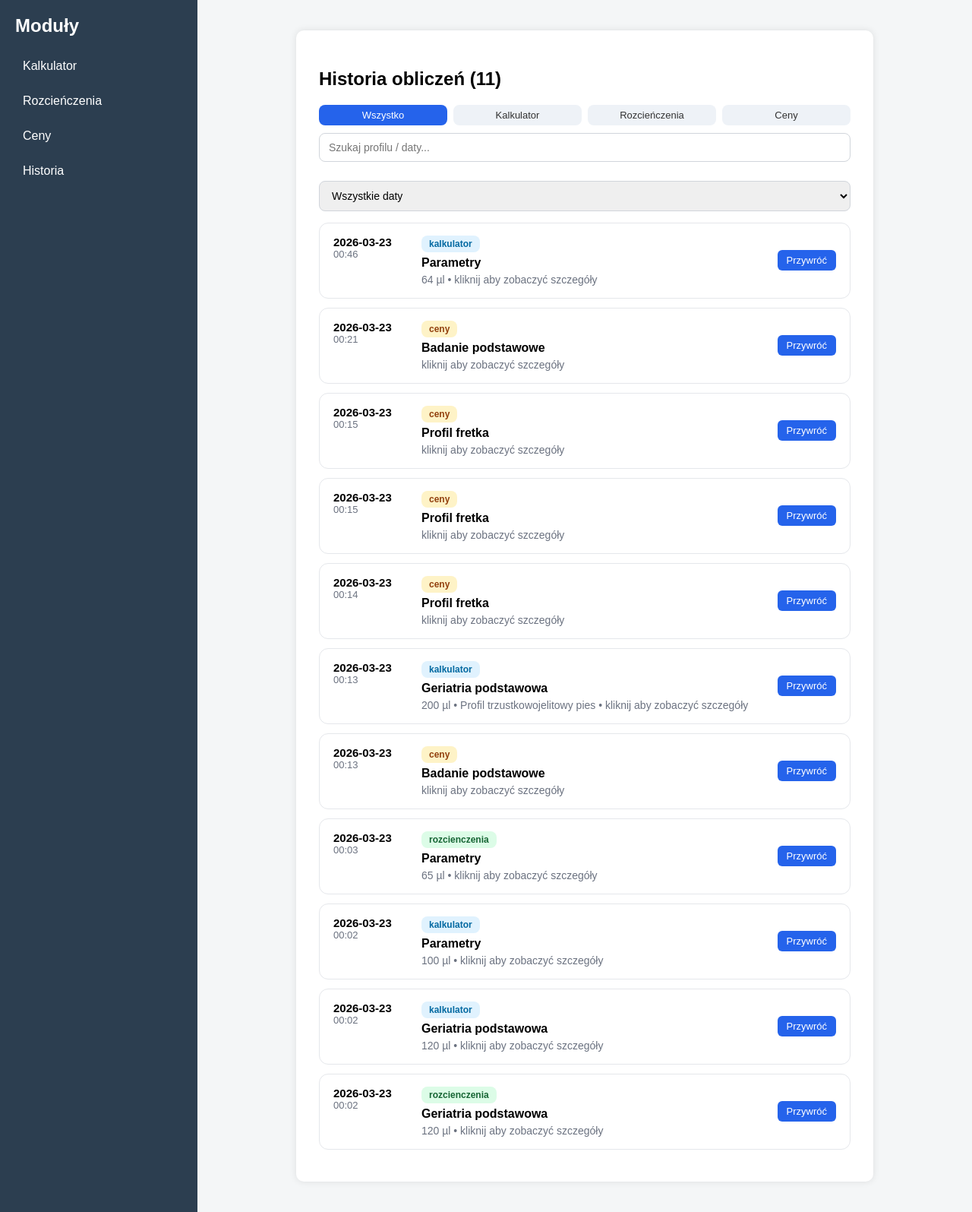
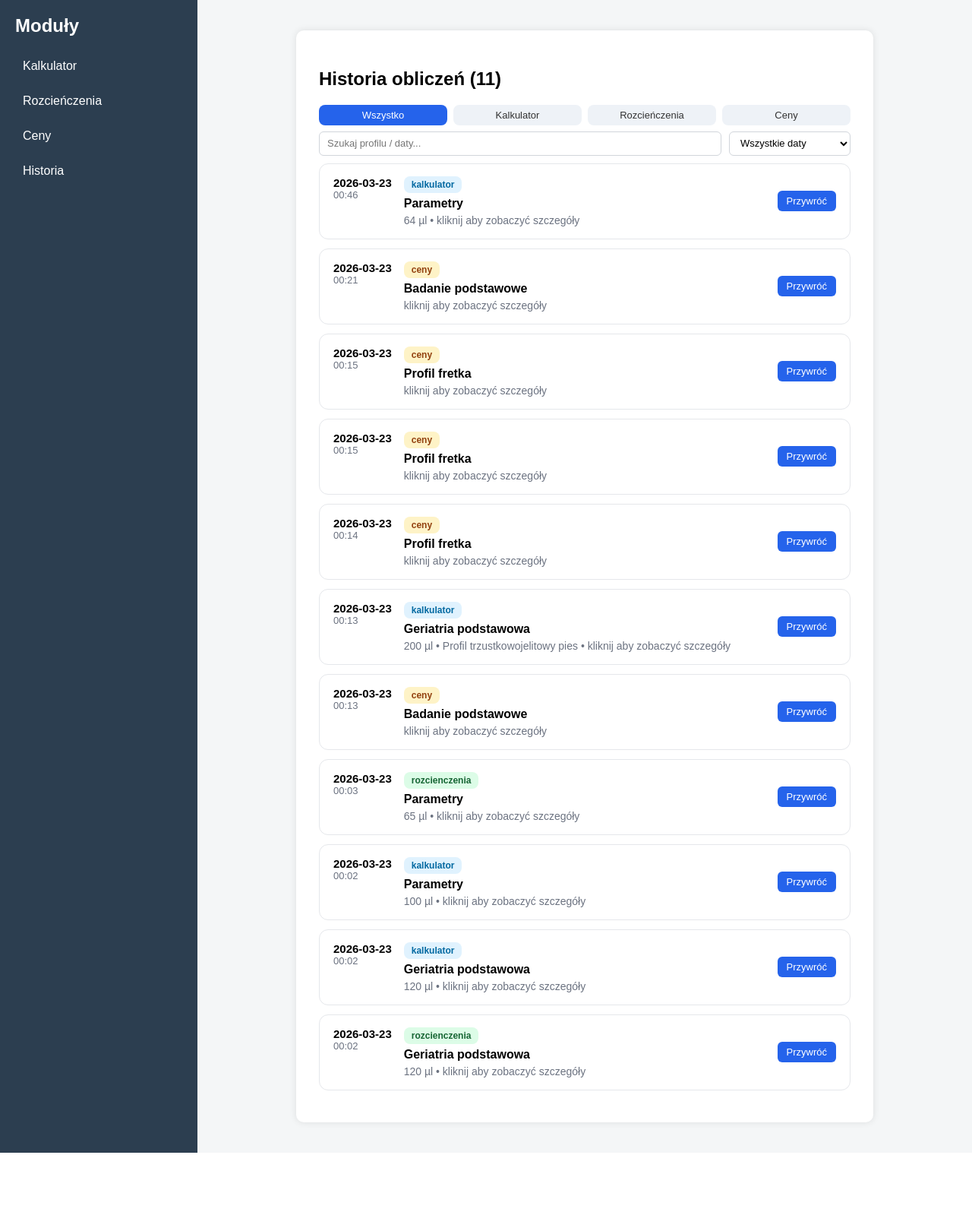
Before and after one commit to GaLaXy2137-JP2/kalkulator, a FastAPI app: page /historia in a window 1280 px wide. Shown: the whole page at 76% size. After the commit the page ends 1517 px from the top, so only its background shows below. Run offline with FastAPI, Linux system fonts and the light colour scheme.

Commit message:
Działa i ładne

```diff
--- a/static/style.css
+++ b/static/style.css
@@ -7,7 +7,7 @@ HISTORIA — STABILNA + CZYTELNA 🔥
     justify-content:space-between;
     align-items:center;
 
-    padding:16px 18px;              /* 🔥 więcej powietrza */
+    padding:16px 18px;
     border:1px solid #e5e7eb;
     border-radius:12px;
     margin-bottom:12px;
@@ -27,31 +27,34 @@ HISTORIA — STABILNA + CZYTELNA 🔥
 
 .historia_left{
     display:flex;
-    gap:16px;                       /* 🔥 większy odstęp */
+    gap:16px;
     align-items:flex-start;
     flex:1;
 }
 
 /* DATA */
 
-.historia_data{
-    display:flex !important;
-    flex-direction:column !important;
-    align-items:flex-start;
-    gap:3px;
-    min-width:100px;                /* 🔥 stabilniejsza kolumna */
+#historia_data_filter{
+    flex-shrink:0;              /* 🔥 FIX */
+    width:160px;
+    height:32px;
+    padding:6px 10px;
+    border-radius:6px;
+    border:1px solid #d1d5db;
+    font-size:13px;
+    background:white;
 }
 
 /* DATA (ważniejsza) */
 .data_dzien{
-    font-size:15px;                 /* 🔥 większa */
+    font-size:15px;
     font-weight:600;
     line-height:1.2;
 }
 
 /* GODZINA */
 .data_godzina{
-    font-size:13px;                 /* 🔥 większa */
+    font-size:13px;
     color:#6b7280;
     line-height:1;
 }
@@ -61,7 +64,7 @@ HISTORIA — STABILNA + CZYTELNA 🔥
 .historia_main{
     display:flex;
     flex-direction:column;
-    gap:5px;                        /* 🔥 więcej przestrzeni */
+    gap:5px;
 }
 
 /* TAG */
@@ -70,10 +73,11 @@ HISTORIA — STABILNA + CZYTELNA 🔥
     display:inline-block;
     padding:4px 10px;
     border-radius:8px;
-    font-size:12px;                 /* 🔥 większy */
+    font-size:12px;
     font-weight:600;
     width:fit-content;
 }
+
 .modul.kalkulator{
     background:#e0f2fe;
     color:#0369a1;
@@ -88,17 +92,18 @@ HISTORIA — STABILNA + CZYTELNA 🔥
     background:#fef3c7;
     color:#92400e;
 }
+
 /* TYTUŁ */
 
 .historia_tytul{
-    font-size:16px;                 /* 🔥 KLUCZ */
+    font-size:16px;
     font-weight:600;
 }
 
 /* OPIS */
 
 .historia_opis{
-    font-size:14px;                 /* 🔥 czytelne */
+    font-size:14px;
     color:#6b7280;
 }
 
@@ -108,7 +113,6 @@ HISTORIA — STABILNA + CZYTELNA 🔥
     flex-shrink:0;
 }
 
-/* BUTTON — NIE RUSZAMY WYGLĄDU */
 .historia_action button{
     background:#2563eb;
     color:white;
@@ -135,7 +139,7 @@ SZCZEGÓŁY
     padding:12px;
     border-radius:10px;
     background:#f1f5f9;
-    font-size:14px;                 /* 🔥 większe */
+    font-size:14px;
     line-height:1.5;
 }
 
@@ -145,20 +149,11 @@ SZCZEGÓŁY
 
 .historia_item.open .historia_details{
     display:block;
-}/* ANIMACJA */
-
-@keyframes fadeIn{
-    from{
-        opacity:0;
-        transform:translateY(-5px);
-    }
-    to{
-        opacity:1;
-        transform:translateY(0);
-    }
 }
 
-/* FILTRY */
+/* =========================
+FILTRY
+========================= */
 
 .historia_filtry{
     display:flex;
@@ -185,18 +180,52 @@ SZCZEGÓŁY
     color:white;
 }
 
-/* SEARCH */
+/* =========================
+TOPBAR (🔥 NOWE)
+========================= */
+
+.historia_topbar{
+    display:flex;
+    gap:10px;
+    align-items:center;
+    margin:8px 0 10px 0;
+}
+
+.search_wrapper{
+    position:relative;
+    flex:1;
+    display:flex;
+}
+
+/* SEARCH FIX */
 
 .historia_search{
-    width:100%; /* 🔥 KLUCZ */
-    margin:10px 0 15px 0;
-    padding:10px 40px 10px 12px; /* 🔥 miejsce na X */
-    border-radius:8px;
+    width:100%;
+    margin:0;                      /* 🔥 FIX */
+    padding:6px 34px 6px 10px;
+    border-radius:6px;
     border:1px solid #d1d5db;
-    font-size:14px;
+    font-size:13px;
+    height:32px;                  /* 🔥 dopasowanie */
     box-sizing:border-box;
 }
-/* RESPONSIVE */
+
+/* X FIX */
+
+#clear_search {
+    position:absolute;
+    right:10px;
+    top:50%;
+    transform:translateY(-50%);
+    cursor:pointer;
+    font-size:13px;
+    display:none;
+    color:#888;
+}
+
+/* =========================
+RESPONSIVE
+========================= */
 
 @media (max-width:700px){
 
@@ -212,8 +241,9 @@ SZCZEGÓŁY
 }
 
 /* =========================
-STICKY PANEL
+RESZTA — NIE RUSZANA
 ========================= */
+
 .sticky_panel {
 position: sticky;
 bottom: 0;
@@ -226,6 +256,7 @@ align-items: center;
 gap: 10px;
 z-index: 20;
 }
+
 .sticky_panel button {
 background: #2563eb;
 color: white;
@@ -235,17 +266,21 @@ border: none;
 cursor: pointer;
 font-weight: 600;
 }
+
 .sticky_panel button:hover {
 background: #1e4ed8;
 }
+
 .container {
 padding-bottom: 80px;
 }
+
 .wynik_box {
 display: flex;
 align-items: center;
 gap: 15px;
 }
+
 .copy_btn {
 background: #10b981;
 color: white;
@@ -255,10 +290,10 @@ border-radius: 6px;
 cursor: pointer;
 font-weight: 600;
 }
+
 .copy_btn:hover {
 background: #059669;
-}
-.copy_btn {
+}.copy_btn {
 transition: all 0.2s ease;
 }
 .reset_box {
@@ -452,21 +487,3 @@ PARAMETRY BUTTONY
     font-weight: 600;
     box-shadow: 0 2px 6px rgba(0,0,0,0.15);
 }
-
-/*x w search bar*/
-.search_wrapper {
-    position: relative !important;
-    width: 100%;
-}
-
-#clear_search {
-    position: absolute !important;
-    right: 12px !important;
-    top: 50% !important;
-    transform: translateY(-65%) !important;
-    cursor: pointer;
-    font-size: 16px;
-    display: none;
-    color: #888;
-    z-index: 10;
-}
--- a/templates/historia.html
+++ b/templates/historia.html
@@ -18,12 +18,14 @@ FILTRY
     </div>
 </div>
 
+<div class="historia_topbar">
+
     <div class="search_wrapper">
         <input type="text" class="historia_search" placeholder="Szukaj profilu / daty...">
         <span id="clear_search">✕</span>
     </div>
 
-<select id="historia_data_filter" class="historia_search" style="margin-top:10px;">
+    <select id="historia_data_filter">
         <option value="">Wszystkie daty</option>
 
         {% set daty = historia | map(attribute='data') | list | unique %}
@@ -31,6 +33,8 @@ FILTRY
         <option value="{{ d }}">{{ d }}</option>
         {% endfor %}
     </select>
+
+</div>
 
 <!-- =========================
 LISTA
```
Lines whose indentation alone changed are shown as unchanged.
